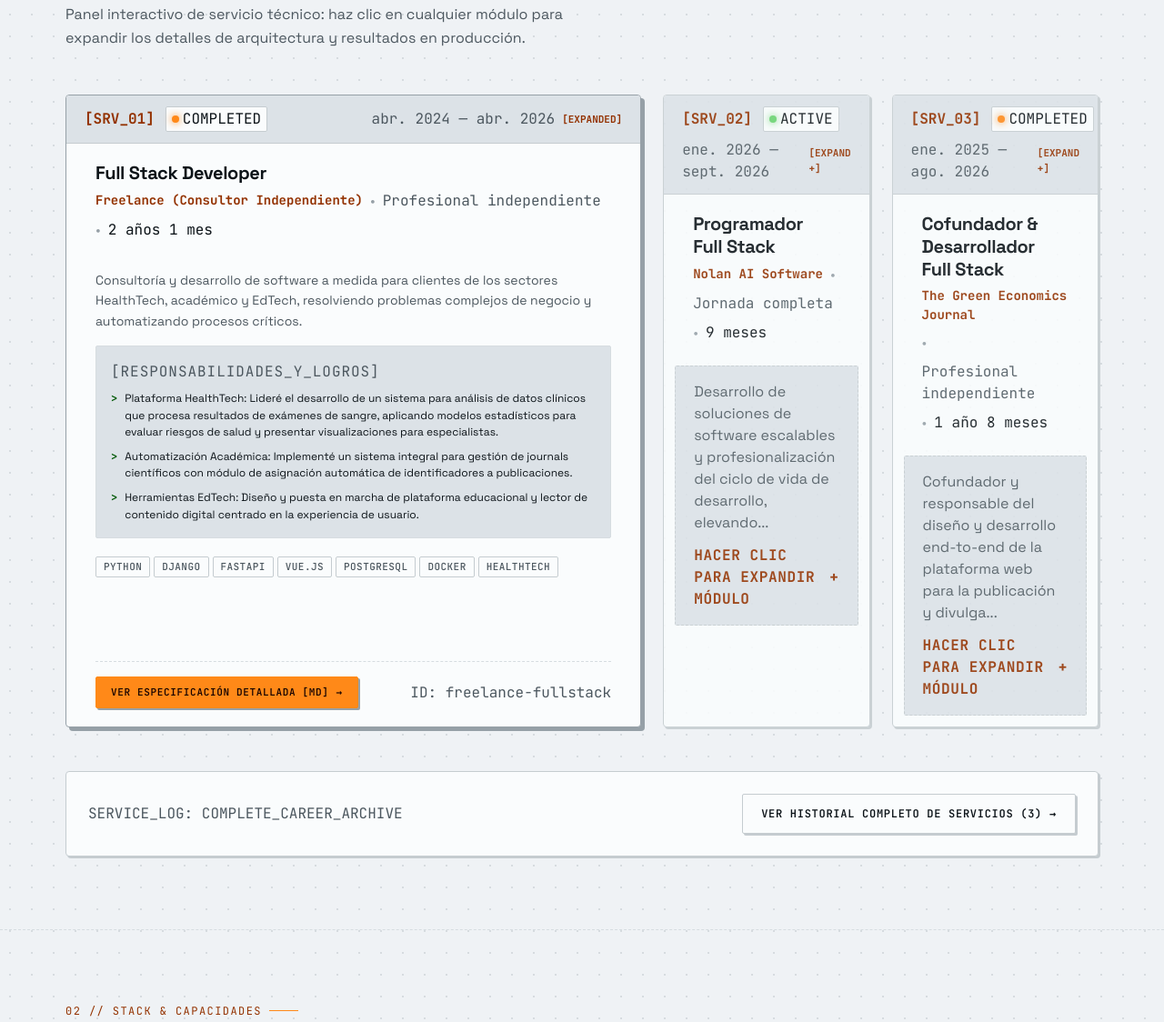
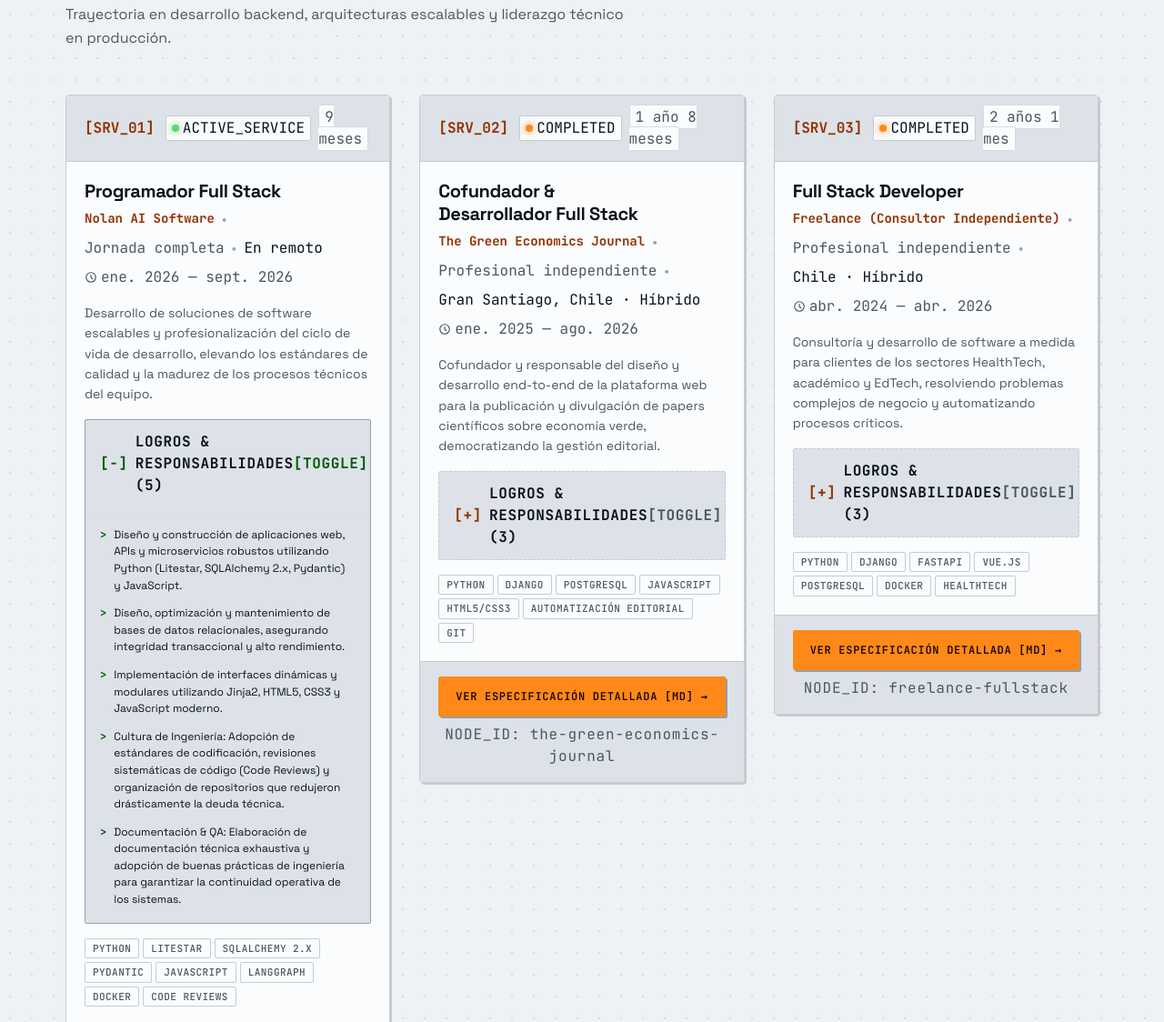
Before and after one commit to DiegoRiveraEstefano/portafolio, an Astro site: page / in a window 1280 px wide. Shown: the part 1819-2943 px from the top of the page at 91% size. Built offline with nearby package versions, Linux system fonts and the light colour scheme; Astro itself is replaced by a stand-in of ours.

Commit message:
Add GitHub Actions workflow to deploy Astro site to Pages
- Configure build and deploy jobs with npm/yarn detection
- Set up Node 24 and Pages deployment permissions

Also add explicit experience ordering by ID and refactor
experience cards to a static grid with accordion details

```diff
--- a/src/components/Experience.astro
+++ b/src/components/Experience.astro
@@ -1,7 +1,17 @@
 ---
 import { getCollection } from "astro:content";
 
-const experiencesList = await getCollection("experiences");
+const rawExperiences = await getCollection("experiences");
+
+const experienceOrder: Record<string, number> = {
+  "nolan-ai-software": 1,
+  "the-green-economics-journal": 2,
+  "freelance-fullstack": 3,
+};
+
+const experiencesList = rawExperiences.sort(
+  (a, b) => (experienceOrder[a.id] ?? 99) - (experienceOrder[b.id] ?? 99)
+);
 ---
 
 <section id="experience" class="section experience-section">
@@ -10,105 +20,100 @@ const experiencesList = await getCollection("experiences");
       <span class="section-index">02 // HISTORIAL DE SERVICIO &amp; PRODUCCIÓN</span>
       <h2 class="section-title">Experiencia Laboral</h2>
       <p class="section-subtitle">
-        Panel interactivo de servicio técnico: haz clic en cualquier módulo para expandir los detalles de arquitectura y resultados en producción.
+        Trayectoria en desarrollo backend, arquitecturas escalables y liderazgo técnico en producción.
       </p>
     </div>
 
-    <!-- Interactive Masonry Grid of Service Records -->
-    <div id="experience-masonry-grid" class="masonry-grid" role="region" aria-label="Historial de experiencia interactivo">
+    <!-- Responsive Engineering Cards Grid -->
+    <div class="experience-grid" role="region" aria-label="Historial de experiencia laboral">
       {
         experiencesList.map((exp, index) => {
           const serial = String(index + 1).padStart(2, "0");
-          const isInitiallyExpanded = index === 0;
+          const isDefaultOpen = index === 0;
 
           return (
-            <article
-              class={`masonry-card specs-card corner-marks ${isInitiallyExpanded ? "is-expanded" : "is-collapsed"}`}
-              data-card-id={exp.id}
-              tabindex="0"
-              role="button"
-              aria-expanded={isInitiallyExpanded ? "true" : "false"}
-              aria-label={`Ver detalles de experiencia en ${exp.data.company} como ${exp.data.role}`}
-            >
-              <!-- Card Header Bar -->
+            <article class="exp-card specs-card corner-marks" id={`srv-${exp.id}`}>
+              <!-- Card Top Status Bar -->
               <div class="card-bar">
                 <div class="bar-left">
-                  <span class="card-serial mono text-xs text-amber">[SRV_{serial}]</span>
+                  <span class="serial-tag mono text-xs text-amber">[SRV_{serial}]</span>
                   <div class="status-indicator mono text-2xs">
                     <span class={`status-dot status-dot--${exp.data.current ? "green" : "amber"}`}></span>
-                    <span class="status-txt">{exp.data.current ? "ACTIVE" : "COMPLETED"}</span>
+                    <span class="status-lbl">{exp.data.current ? "ACTIVE_SERVICE" : "COMPLETED"}</span>
                   </div>
                 </div>
 
                 <div class="bar-right mono text-2xs text-muted">
-                  <span class="period-str">{exp.data.period}</span>
-                  <span class="expand-prompt mono text-amber" aria-hidden="true">
-                    {isInitiallyExpanded ? "[EXPANDED]" : "[EXPAND +]"}
-                  </span>
+                  <span class="duration-badge">{exp.data.duration}</span>
                 </div>
               </div>
 
-              <!-- Compact Header Area (Visible always) -->
-              <div class="card-identity">
+              <!-- Main Card Body -->
+              <div class="card-body">
+                <div class="card-header-info">
                   <h3 class="role-title">{exp.data.role}</h3>
-                <div class="company-row">
-                  <strong class="company-tag mono text-amber">{exp.data.company}</strong>
+                  <div class="company-subline">
+                    <strong class="company-name mono text-amber">{exp.data.company}</strong>
                     <span class="dot" aria-hidden="true">•</span>
                     <span class="mono text-xs text-muted">{exp.data.employmentType}</span>
                     <span class="dot" aria-hidden="true">•</span>
-                  <span class="mono text-xs text-subtle">{exp.data.duration}</span>
+                    <span class="mono text-xs text-subtle">{exp.data.location}</span>
+                  </div>
+                  <div class="period-subline mono text-2xs text-muted">
+                    <svg class="clock-icon" fill="none" stroke="currentColor" viewBox="0 0 24 24" aria-hidden="true">
+                      <path stroke-linecap="round" stroke-linejoin="round" stroke-width="2" d="M12 8v4l3 3m6-3a9 9 0 11-18 0 9 9 0 0118 0z" />
+                    </svg>
+                    <span>{exp.data.period}</span>
                   </div>
                 </div>
 
-              <!-- Collapsed Teaser Preview -->
-              <div class="collapsed-teaser">
-                <p class="teaser-text text-muted text-xs">
-                  {exp.data.summary?.slice(0, 110)}...
-                </p>
-                <div class="teaser-footer mono text-2xs text-amber">
-                  <span>HACER CLIC PARA EXPANDIR MÓDULO</span>
-                  <span class="plus-icon">+</span>
-                </div>
-              </div>
+                {exp.data.summary && (
+                  <p class="role-summary text-muted">{exp.data.summary}</p>
+                )}
 
-              <!-- Expanded Detailed Content Area -->
-              <div class="expanded-tray">
-                {exp.data.summary && <p class="exp-summary">{exp.data.summary}</p>}
-
-                {
-                  exp.data.highlights && exp.data.highlights.length > 0 && (
-                    <div class="highlights-container">
-                      <span class="container-tag mono text-2xs text-muted">[RESPONSABILIDADES_Y_LOGROS]</span>
+                <!-- In-Situ Accordion for Technical Highlights -->
+                {exp.data.highlights && exp.data.highlights.length > 0 && (
+                  <details class="highlights-accordion" open={isDefaultOpen}>
+                    <summary class="accordion-trigger mono text-2xs">
+                      <span class="trigger-label">
+                        <span class="plus-icon" aria-hidden="true">[+]</span>
+                        <span class="minus-icon" aria-hidden="true">[-]</span>
+                        LOGROS &amp; RESPONSABILIDADES ({exp.data.highlights.length})
+                      </span>
+                      <span class="trigger-hint mono text-3xs text-muted">[TOGGLE]</span>
+                    </summary>
+                    <div class="accordion-content">
                       <ul class="highlights-list">
-                        {exp.data.highlights.map((highlight) => (
+                        {exp.data.highlights.map((item) => (
                           <li class="highlight-item">
-                            <span class="item-mark mono text-phosphor" aria-hidden="true">&gt;</span>
-                            <span class="item-body">{highlight}</span>
+                            <span class="prefix mono text-phosphor" aria-hidden="true">&gt;</span>
+                            <span class="desc">{item}</span>
                           </li>
                         ))}
                       </ul>
                     </div>
-                  )
-                }
+                  </details>
+                )}
 
                 <!-- Technologies Badges -->
-                <div class="exp-techs">
+                <div class="tech-row">
                   {exp.data.technologies.map((tech) => (
                     <span class="badge">{tech}</span>
                   ))}
                 </div>
+              </div>
 
-                <!-- Action Footer -->
-                <div class="card-action-bar">
+              <!-- Footer Actions -->
+              <div class="card-footer">
                 <a
                   href={`/experience/${exp.id}`}
-                    class="btn btn-primary btn-sm detail-link"
-                    tabindex="0"
+                  class="btn btn-primary btn-sm full-width"
                 >
                   <span>VER ESPECIFICACIÓN DETALLADA [MD]</span>
                   <span class="mono">→</span>
                 </a>
-                  <span class="mono text-2xs text-muted">ID: {exp.id}</span>
+                <div class="node-meta mono text-3xs text-muted">
+                  <span>NODE_ID: {exp.id}</span>
                 </div>
               </div>
             </article>
@@ -131,100 +136,45 @@ const experiencesList = await getCollection("experiences");
 </section>
 
 <style>
-  .masonry-grid {
-    display: flex;
-    flex-direction: column;
-    gap: var(--space-6);
+  /* Experience Grid */
+  .experience-grid {
+    display: grid;
+    grid-template-columns: 1fr;
+    gap: var(--space-8);
+    align-items: start;
 
-    @media (min-width: 992px) {
-      display: flex;
-      flex-direction: row;
-      align-items: stretch;
-      min-height: 480px;
+    @media (min-width: 768px) and (max-width: 1023px) {
+      grid-template-columns: repeat(2, 1fr);
+    }
+
+    @media (min-width: 1024px) {
+      grid-template-columns: repeat(3, 1fr);
     }
   }
 
-  .masonry-card {
+  /* Card Base */
+  .exp-card {
     padding: 0;
     overflow: hidden;
     background-color: var(--color-surface);
     box-shadow: var(--shadow-solid);
     display: flex;
     flex-direction: column;
-    cursor: pointer;
-    outline: none;
+    justify-content: space-between;
     transition:
-      flex 0.4s cubic-bezier(0.16, 1, 0.3, 1),
-      max-width 0.4s cubic-bezier(0.16, 1, 0.3, 1),
+      transform var(--transition-fast),
       border-color var(--transition-fast),
-      box-shadow var(--transition-fast),
-      background-color var(--transition-fast);
-
-    &:focus-visible {
-      border-color: var(--color-amber);
-      box-shadow: var(--shadow-solid-focus);
-    }
-
-    @media (min-width: 992px) {
-      flex: 1;
-      min-width: 220px;
-    }
-
-    /* State: Collapsed */
-    &.is-collapsed {
-      background-color: var(--color-surface);
-      opacity: 0.88;
+      box-shadow var(--transition-fast);
 
     &:hover {
-        opacity: 1;
-        border-color: var(--color-border-strong);
-        background-color: var(--color-surface-elevated);
-      }
-
-      .expanded-tray {
-        display: none;
-      }
-
-      .collapsed-teaser {
-        display: flex;
-        flex-direction: column;
-        gap: var(--space-3);
-        padding: var(--space-4) var(--space-5);
-        background-color: var(--color-surface-sunken);
-        margin: var(--space-3);
-        border-radius: var(--radius-xs);
-        border: 1px dashed var(--color-border);
-      }
-    }
-
-    /* State: Expanded */
-    &.is-expanded {
-      opacity: 1;
-      border-color: var(--color-border-strong);
-      background-color: var(--color-surface);
-      box-shadow: 4px 4px 0px 0px var(--color-border-strong);
-
-      @media (min-width: 992px) {
-        flex: 2.8;
-      }
-
-      .collapsed-teaser {
-        display: none;
-      }
-
-      .expanded-tray {
-        display: flex;
-        flex-direction: column;
-        gap: var(--space-4);
-        padding: var(--space-5) clamp(var(--space-5), 4vw, var(--space-8));
-      }
+      transform: translateY(-2px);
+      box-shadow: 3px 3px 0px 0px var(--color-border-strong);
     }
   }
 
   /* Header Bar */
   .card-bar {
     display: flex;
-    flex-wrap: wrap;
     align-items: center;
     justify-content: space-between;
     padding: var(--space-3) var(--space-5);
@@ -239,7 +189,7 @@ const experiencesList = await getCollection("experiences");
     gap: var(--space-3);
   }
 
-  .card-serial {
+  .serial-tag {
     font-weight: 700;
   }
 
@@ -253,33 +203,36 @@ const experiencesList = await getCollection("experiences");
     border: 1px solid var(--color-border);
   }
 
-  .bar-right {
-    display: flex;
-    align-items: center;
-    gap: var(--space-2);
+  .duration-badge {
+    padding: 2px 6px;
+    background-color: var(--color-surface);
+    border: 1px solid var(--color-border-subtle);
+    border-radius: var(--radius-xs);
   }
 
-  .expand-prompt {
-    font-size: var(--text-2xs);
-    font-weight: 700;
+  /* Card Body */
+  .card-body {
+    padding: var(--space-5);
+    display: flex;
+    flex-direction: column;
+    gap: var(--space-4);
+    flex: 1;
   }
 
-  /* Identity */
-  .card-identity {
-    padding: var(--space-5) clamp(var(--space-5), 4vw, var(--space-8)) var(--space-3);
+  .card-header-info {
     display: flex;
     flex-direction: column;
     gap: var(--space-1);
   }
 
   .role-title {
-    font-size: clamp(var(--text-lg), 2vw, var(--text-xl));
+    font-size: var(--text-xl);
     font-weight: 700;
     color: var(--color-text);
     line-height: 1.25;
   }
 
-  .company-row {
+  .company-subline {
     display: flex;
     flex-wrap: wrap;
     align-items: center;
@@ -287,7 +240,7 @@ const experiencesList = await getCollection("experiences");
     margin-top: 2px;
   }
 
-  .company-tag {
+  .company-name {
     font-size: var(--text-sm);
   }
 
@@ -295,57 +248,113 @@ const experiencesList = await getCollection("experiences");
     color: var(--color-border-strong);
   }
 
-  /* Collapsed Teaser */
-  .collapsed-teaser {
-    margin-top: auto;
+  .period-subline {
+    display: flex;
+    align-items: center;
+    gap: var(--space-1);
+    margin-top: var(--space-1);
   }
 
-  .teaser-text {
-    line-height: 1.5;
+  .clock-icon {
+    width: 14px;
+    height: 14px;
+    flex-shrink: 0;
   }
 
-  .teaser-footer {
+  .role-summary {
+    font-size: var(--text-sm);
+    line-height: 1.6;
+  }
+
+  /* Highlights Accordion */
+  .highlights-accordion {
+    border: 1px dashed var(--color-border);
+    border-radius: var(--radius-xs);
+    background-color: var(--color-surface-sunken);
+    transition: border-color var(--transition-fast), background-color var(--transition-fast);
+
+    &[open] {
+      border-style: solid;
+      border-color: var(--color-border-strong);
+      background-color: var(--color-surface-sunken);
+
+      .plus-icon {
+        display: none;
+      }
+      .minus-icon {
+        display: inline;
+      }
+      .trigger-hint {
+        color: var(--color-phosphor-text);
+      }
+    }
+
+    &:not([open]) {
+      .plus-icon {
+        display: inline;
+      }
+      .minus-icon {
+        display: none;
+      }
+    }
+  }
+
+  .accordion-trigger {
+    cursor: pointer;
+    padding: var(--space-3) var(--space-4);
     display: flex;
     align-items: center;
     justify-content: space-between;
+    list-style: none;
+    user-select: none;
+    color: var(--color-text);
     font-weight: 700;
     letter-spacing: 0.04em;
+    border-radius: var(--radius-xs);
+    transition: background-color var(--transition-fast), color var(--transition-fast);
+
+    &::-webkit-details-marker {
+      display: none;
+    }
+
+    &:hover {
+      color: var(--color-amber-text);
+      background-color: var(--color-surface);
+    }
+
+    &:focus-visible {
+      outline: 2px solid var(--color-amber);
+      outline-offset: -2px;
+    }
+  }
+
+  .trigger-label {
+    display: flex;
+    align-items: center;
+    gap: var(--space-2);
   }
 
   .plus-icon {
-    font-size: var(--text-base);
-    line-height: 1;
+    color: var(--color-amber-text);
+    font-weight: 700;
   }
 
-  /* Expanded Tray */
-  .expanded-tray {
-    flex: 1;
+  .minus-icon {
+    color: var(--color-phosphor-text);
+    font-weight: 700;
   }
 
-  .exp-summary {
-    font-size: var(--text-sm);
-    color: var(--color-text-muted);
-    line-height: 1.6;
-  }
-
-  .highlights-container {
-    display: flex;
-    flex-direction: column;
-    gap: var(--space-2);
-    padding: var(--space-4);
-    background-color: var(--color-surface-sunken);
-    border: 1px solid var(--color-border-subtle);
-    border-radius: var(--radius-xs);
-  }
-
-  .container-tag {
-    letter-spacing: 0.06em;
+  .accordion-content {
+    padding: 0 var(--space-4) var(--space-4) var(--space-4);
+    border-top: 1px dashed var(--color-border-subtle);
+    margin-top: var(--space-2);
+    padding-top: var(--space-3);
   }
 
   .highlights-list {
     display: flex;
     flex-direction: column;
-    gap: var(--space-2);
+    gap: var(--space-3);
   }
 
   .highlight-item {
@@ -357,31 +366,42 @@ const experiencesList = await getCollection("experiences");
     color: var(--color-text);
   }
 
-  .item-mark {
+  .prefix {
     font-weight: 700;
+    flex-shrink: 0;
+    line-height: 1.55;
   }
 
-  .exp-techs {
+  .desc {
+    flex: 1;
+  }
+
+  /* Technologies Row */
+  .tech-row {
     display: flex;
     flex-wrap: wrap;
     gap: var(--space-1);
-    margin-top: var(--space-1);
+    margin-top: auto;
   }
 
-  .card-action-bar {
+  /* Card Footer */
+  .card-footer {
     display: flex;
-    flex-wrap: wrap;
-    align-items: center;
-    justify-content: space-between;
-    gap: var(--space-3);
-    margin-top: auto;
-    padding-top: var(--space-4);
-    border-top: 1px dashed var(--color-border-subtle);
+    flex-direction: column;
+    gap: var(--space-2);
+    padding: var(--space-4) var(--space-5);
+    background-color: var(--color-surface-sunken);
+    border-top: 1px solid var(--color-border);
   }
 
-  .btn-sm {
-    padding: var(--space-2) var(--space-4);
-    font-size: var(--text-2xs);
+  .full-width {
+    width: 100%;
+    justify-content: center;
+  }
+
+  .node-meta {
+    text-align: center;
+    letter-spacing: 0.05em;
   }
 
   /* Archive Callout */
@@ -403,47 +423,3 @@ const experiencesList = await getCollection("experiences");
     }
   }
 </style>
-
-<script>
-  const cards = document.querySelectorAll<HTMLElement>(".masonry-card");
-
-  cards.forEach((card) => {
-    // Manejo de clic en la tarjeta para alternar expansión
-    card.addEventListener("click", (e) => {
-      const target = e.target as HTMLElement;
-      // Si el clic fue en el botón de navegación al detalle, no bloquear la navegación
-      if (target.closest(".detail-link")) {
-        return;
-      }
-
-      const isAlreadyExpanded = card.classList.contains("is-expanded");
-      if (isAlreadyExpanded) return; // Si ya está expandida, no hacer nada
-
-      // Colapsar las demás y expandir esta
-      cards.forEach((otherCard) => {
-        otherCard.classList.remove("is-expanded");
-        otherCard.classList.add("is-collapsed");
-        otherCard.setAttribute("aria-expanded", "false");
-        const prompt = otherCard.querySelector(".expand-prompt");
-        if (prompt) prompt.textContent = "[EXPAND +]";
-      });
-
-      card.classList.remove("is-collapsed");
-      card.classList.add("is-expanded");
-      card.setAttribute("aria-expanded", "true");
-      const prompt = card.querySelector(".expand-prompt");
-      if (prompt) prompt.textContent = "[EXPANDED]";
-    });
-
-    // Accesibilidad con teclado (Enter / Space)
-    card.addEventListener("keydown", (e) => {
-      if (e.key === "Enter" || e.key === " ") {
-        const target = e.target as HTMLElement;
-        if (target.closest(".detail-link")) return;
-
-        e.preventDefault();
-        card.click();
-      }
-    });
-  });
-</script>
```
Also changed, not shown: github/workflows/astro.yml (added, +90 -0 lines), src/pages/experience/index.astro (+11 -1 lines). Lines whose indentation alone changed are shown as unchanged.
